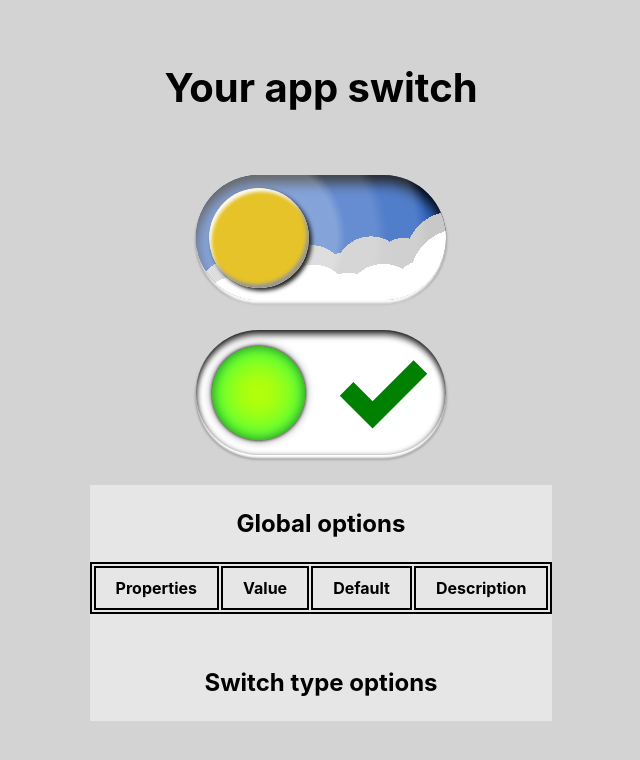
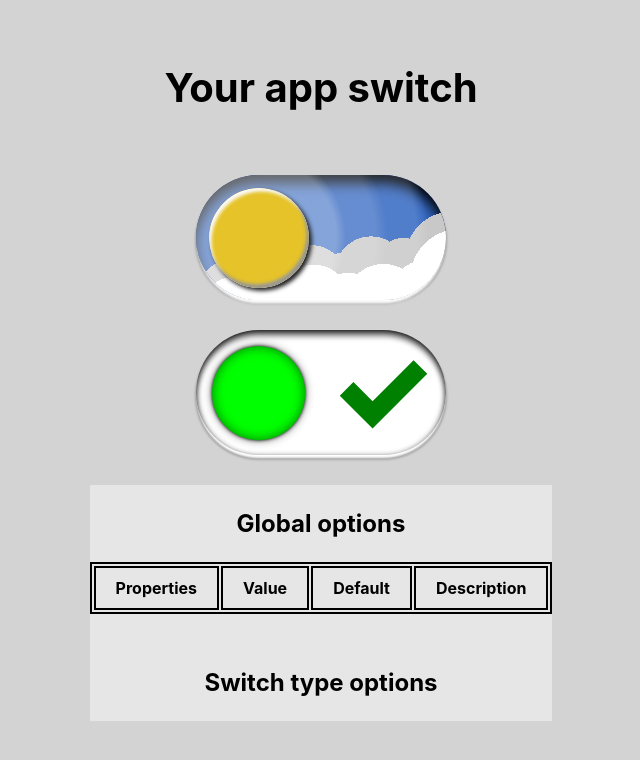
Before and after one commit to AMichalMurawski/switch_day-light, a React (Create React App) app: page / in a window 1280 px wide. Shown: the top 760 px of the page, without its empty margins (319-959 px from the left). Built offline with nearby package versions, Linux system fonts and the light colour scheme.

Commit message:
check colors in SwitchYesNo

```diff
--- a/src/App.js
+++ b/src/App.js
@@ -43,6 +43,10 @@ function App() {
         height={switches.height}
         width={switches.width}
         duration={switches.duration}
+        colors={[
+          ['0', 0, 255, 0],
+          [1, 255, 0, 0],
+        ]}
       />
       <div style={optionsStyle(switches)}>
         <div>
--- a/src/components/SwitchBasic.jsx
+++ b/src/components/SwitchBasic.jsx
@@ -78,14 +78,9 @@ export const SwitchBasic = ({ props }) => {
               transform: 'translate(-50%, -50%)',
               width: '75%',
               height: '75%',
-              backgroundColor: `rgb(${200 + move * 55}, ${
-                255 - move * 155
-              }, 0)`,
+              backgroundColor: `rgb(${0 + move * 255}, ${255 - move * 255}, 0)`,
               boxShadow: `0 0 ${scale(0.12 * 0.75, height)}
                   rgb(0, 0, 0, 0.5) inset,
-                0 0 ${scale(0.5 * 0.75, height)}
-                  rgb(${0 + move * 255},
-                  ${255 - move * 255}, 100) inset,
                 0 0 ${scale(0.04 * 0.75, height)} black,
                 0 0 ${scale(0.1 * 0.75, height)} gray`,
               borderRadius: '50%',
@@ -94,7 +89,7 @@ export const SwitchBasic = ({ props }) => {
                 'box-shadow',
               ]),
             }}
-          ></div>
+          />
         ) : (
           switchChildren()
         )}
--- a/src/components/SwitchYesNo/design/IconCheckMark.jsx
+++ b/src/components/SwitchYesNo/design/IconCheckMark.jsx
@@ -18,7 +18,7 @@ export const IconCheckMark = ({ props }) => {
       xmlns="http://www.w3.org/2000/svg"
       width={scale(0.7, height)}
       height={scale(0.7, height)}
-      viewBox={`0 0 ${scale(0.7, height)} ${scale(0.7, height)}`}
+      viewBox={`0 0 ${scale(0.7, height, '')} ${scale(0.7, height, '')}`}
     >
       <use xlinkHref={icons + '#icon-checkmark'} />
     </svg>
--- a/src/components/SwitchYesNo/design/IconCross.jsx
+++ b/src/components/SwitchYesNo/design/IconCross.jsx
@@ -18,7 +18,7 @@ export const IconCross = ({ props }) => {
       xmlns="http://www.w3.org/2000/svg"
       width={scale(0.6, height)}
       height={scale(0.6, height)}
-      viewBox={`0 0 ${scale(0.6, height)} ${scale(0.6, height)}`}
+      viewBox={`0 0 ${scale(0.6, height, '')} ${scale(0.6, height, '')}`}
     >
       <use xlinkHref={icons + '#icon-cross'} />
     </svg>
--- /dev/null
+++ b/src/components/SwitchYesNo/design/SwitchBox.jsx
@@ -0,0 +1,28 @@
+import { scale, transition } from '../../utils/dimData';
+
+export const SwitchBox = ({ props }) => {
+  const { move, height, moveDuration } = props;
+
+  return (
+    <div
+      style={{
+        position: 'absolute',
+        left: '50%',
+        top: '50%',
+        transform: 'translate(-50%, -50%)',
+        width: '75%',
+        height: '75%',
+        backgroundColor: `rgb(${0 + move * 255}, ${255 - move * 255}, 0)`,
+        boxShadow: `0 0 ${scale(0.12 * 0.75, height)}
+                  rgb(0, 0, 0, 0.5) inset,
+                0 0 ${scale(0.04 * 0.75, height)} black,
+                0 0 ${scale(0.1 * 0.75, height)} gray`,
+        borderRadius: '50%',
+        transition: transition(moveDuration, [
+          'background-color',
+          'box-shadow',
+        ]),
+      }}
+    />
+  );
+};
--- a/src/components/SwitchYesNo/design/index.js
+++ b/src/components/SwitchYesNo/design/index.js
@@ -1,9 +1,12 @@
 import { scale, transition } from '../../utils/dimData';
 import { IconCheckMark } from './IconCheckMark';
 import { IconCross } from './IconCross';
+import { SwitchBox } from './SwitchBox';
 
 export const design = props => {
-  const { move, height, isMoving, moveDuration } = props;
+  const { move, height, isMoving, moveDuration, colors } = props;
+
+  console.log('props', colors);
   return {
     boxStyle: null,
     boxChildren: () => (
@@ -12,6 +15,10 @@ export const design = props => {
         <IconCross props={props} />
       </>
     ),
-    switchChildren: null,
+    switchChildren: () => (
+      <>
+        <SwitchBox props={props} />
+      </>
+    ),
   };
 };
--- a/src/components/SwitchYesNo/index.jsx
+++ b/src/components/SwitchYesNo/index.jsx
@@ -1,4 +1,4 @@
-import { useEffect } from 'react';
+import { useEffect, useState } from 'react';
 import { propsCheck } from '../utils/propsCheck';
 import { SwitchHandler } from '../SwitchHandler';
 import { SwitchBasic } from '../SwitchBasic';
@@ -13,9 +13,64 @@ export const SwitchYesNo = ({
   colors,
   onClick,
 }) => {
+  const [newColors, setNewColors] = useState([]);
+
   useEffect(() => {
     propsCheck({ height, width, value, maxValue, duration });
   }, [height, width, value, maxValue, duration]);
+
+  useEffect(() => {
+    console.log('1', colors);
+    if (!colors) {
+      colors = [
+        [0, 0, 200, 0],
+        [1, 200, 0, 0],
+      ];
+      return;
+    }
+    let isColorStart = false;
+    let isColorEnd = false;
+    console.log('colors', colors);
+    const colors2 = colors
+      .map(val => {
+        if (!Array.isArray(val)) {
+          throw new Error(
+            'the structure of the color property must be as follows:' +
+              '\n' +
+              '[[value: number, redColorSwitch: number, greenColorSwitch: number, blueColorSwitch: number], ... ]' +
+              '\n' +
+              'or for using boxShadow:' +
+              '\n' +
+              '[[value: number, redColorSwitch: number, greenColorSwitch: number, blueColorSwitch : number, redColorBoxShadow: number, greenColorBoxShadow: number, blueColorBoxShadow: number], ... ]'
+          );
+        }
+        return val.map(num => {
+          if (isNaN(num)) {
+            throw new Error('value in switch must be number type');
+          }
+          if (Number(num) === 0) isColorStart = true;
+          if (Number(num) === maxValue) isColorEnd = true;
+          return Number(num);
+        });
+      })
+      .sort((a, b) => a[0] - b[0]);
+
+    console.log(colors2);
+    if (
+      isColorStart === false ||
+      isColorEnd === false ||
+      colors2.length !== 2
+    ) {
+      throw new Error(
+        'in colors Array must be two Arrays with first value 0 and 1'
+      );
+    }
+
+    for (let i = 0; i < colors2.length; i++) {}
+    setNewColors(colors2);
+  }, [colors]);
+
+  colors = newColors.length > 0 ? newColors : colors;
 
   const properties = {
     width,
@@ -23,7 +78,8 @@ export const SwitchYesNo = ({
     value,
     maxValue,
     duration,
-    design,
+    design: design,
+    colors,
     onClick,
   };
 
```
